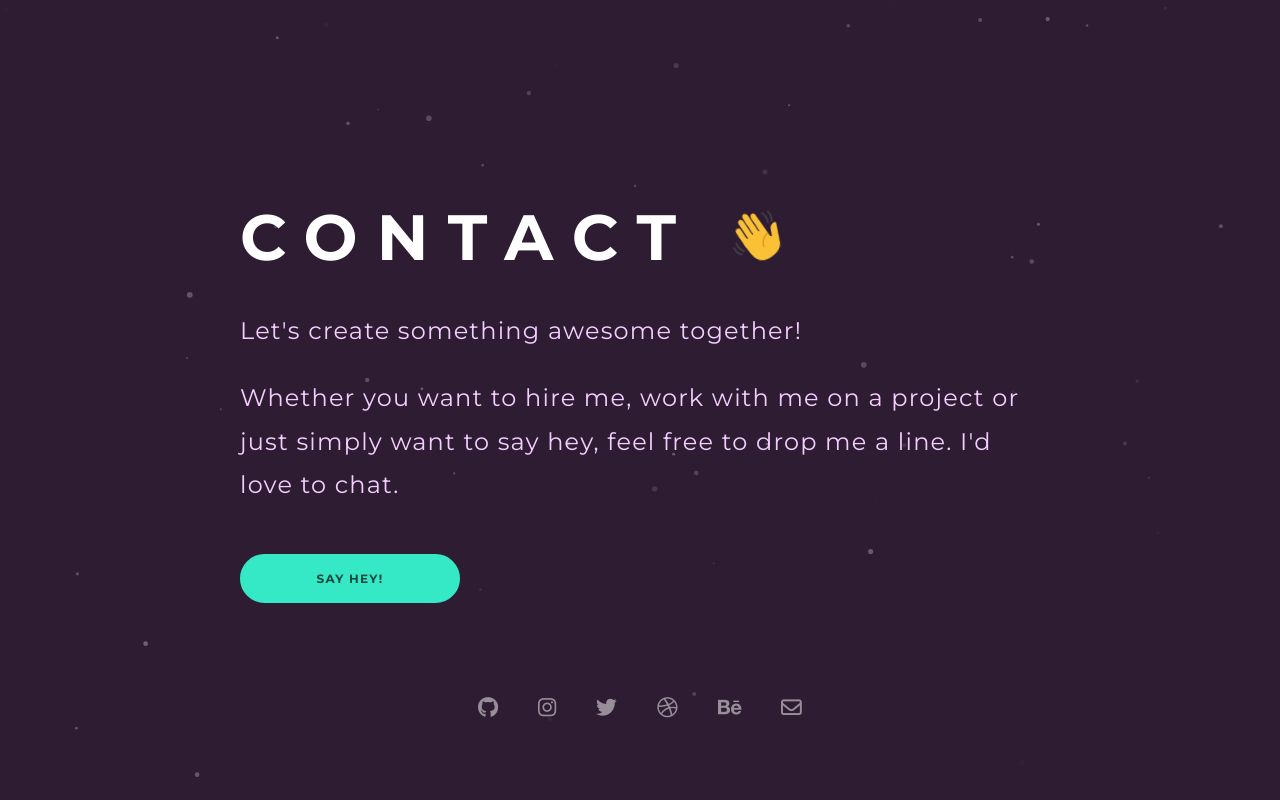
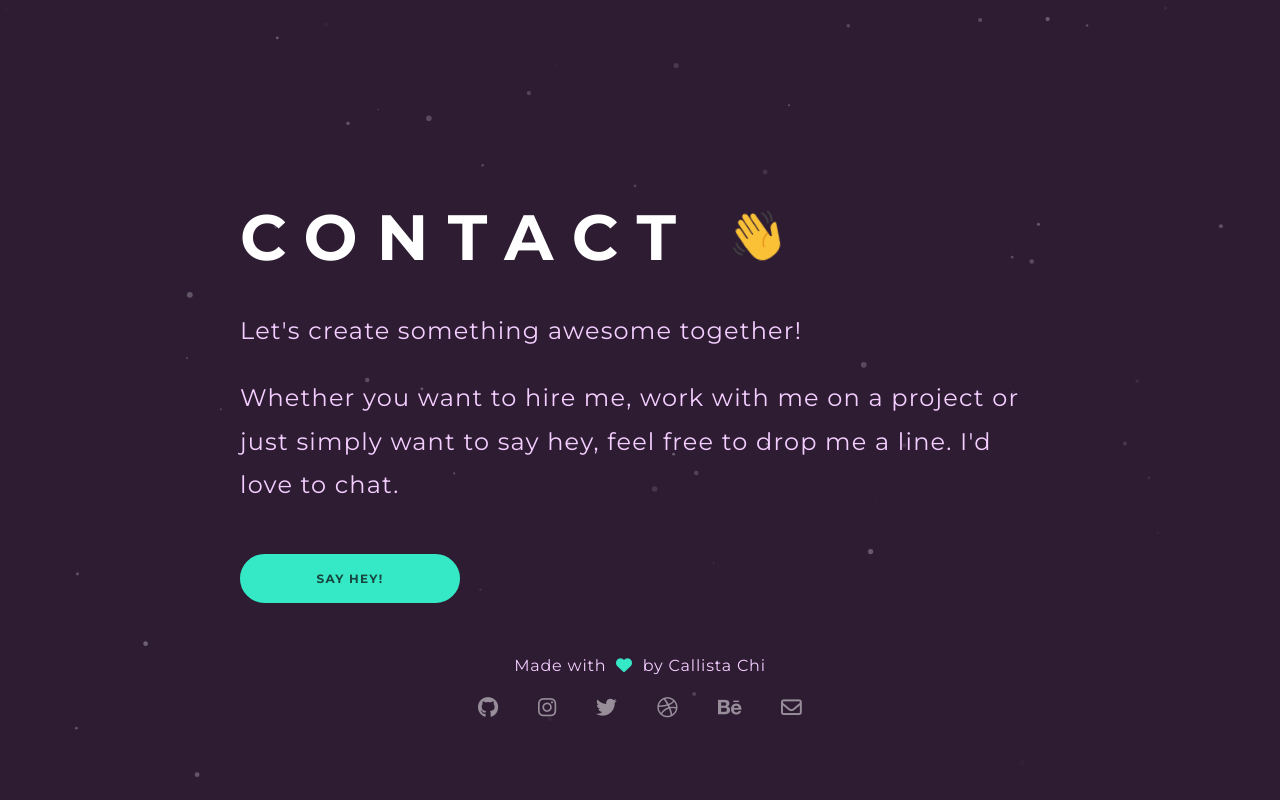
Before and after one commit to callistachi/callistachi.github.io, a plain HTML site: page index.html in a window 1280 px wide. Shown: the part 2404-3204 px from the top of the page. Drawn offline with nearby package versions, Linux system fonts and the light colour scheme.

Commit message:
Changed footer

```diff
--- a/css/style.scss
+++ b/css/style.scss
@@ -459,24 +459,70 @@ section p:last-of-type {
 }
 
 /* space between */
+// footer {
+// 	padding: inherit;
+// 	margin: 0;
+// 	position: absolute;
+// 	left: 0;
+// 	right: 0;
+//   }
+
+//   footer .social-links {
+// 	-webkit-box-orient: horizontal;
+// 	-webkit-box-direction: normal;
+// 		-ms-flex-direction: row;
+// 			flex-direction: row;
+// 	bottom: 0;
+// 	left: 0;
+// 	-webkit-box-pack: center;
+// 		-ms-flex-pack: center;
+// 			justify-content: center;
+// 	margin-bottom: 6%;
+//   }
+
+// footer .social-links :not(:last-child) {
+// 	margin: 0;
+// 	margin-right: 2.5em;
+// }
+
 footer {
-	padding: inherit;
+	// padding: inherit;
+	padding: 0;
 	margin: 0;
 	position: absolute;
 	left: 0;
 	right: 0;
+	display: flex;
+	margin-bottom: auto;
+	margin-top: auto;
+
+  }
+
+  footer p {
+	  position: absolute;
+	  bottom: 0;
+	  right: 0;
+	  left: 0;
+	  margin-bottom: 9%;
+	  text-align: center;
+	  font-size: 1em;;
+  }
+
+  footer p i {
+	  color: #35E8C6;
+	  margin: 0 0.3em;
   }
 
   footer .social-links {
 	-webkit-box-orient: horizontal;
 	-webkit-box-direction: normal;
-		-ms-flex-direction: row;
-			flex-direction: row;
+	-ms-flex-direction: row;
+	flex-direction: row;
 	bottom: 0;
 	left: 0;
 	-webkit-box-pack: center;
-		-ms-flex-pack: center;
-			justify-content: center;
+	-ms-flex-pack: center;
+	justify-content: center;
 	margin-bottom: 6%;
   }
 
--- a/index.html
+++ b/index.html
@@ -166,7 +166,7 @@
 	</section>
 
 	<footer>
-		<!-- <p>Copyright &copy; 2020 Callista Chi</p> -->
+		<p>Made with <i class="fas fa-heart"></i> by Callista Chi</p>
 
 		<ul class="social-links">
 			<li><a class="hover-item" href="https://github.com/callistachi"><i class="fab fa-github"></i></a></li>
```
Also changed, not shown: css/style.css, 1 other file.
